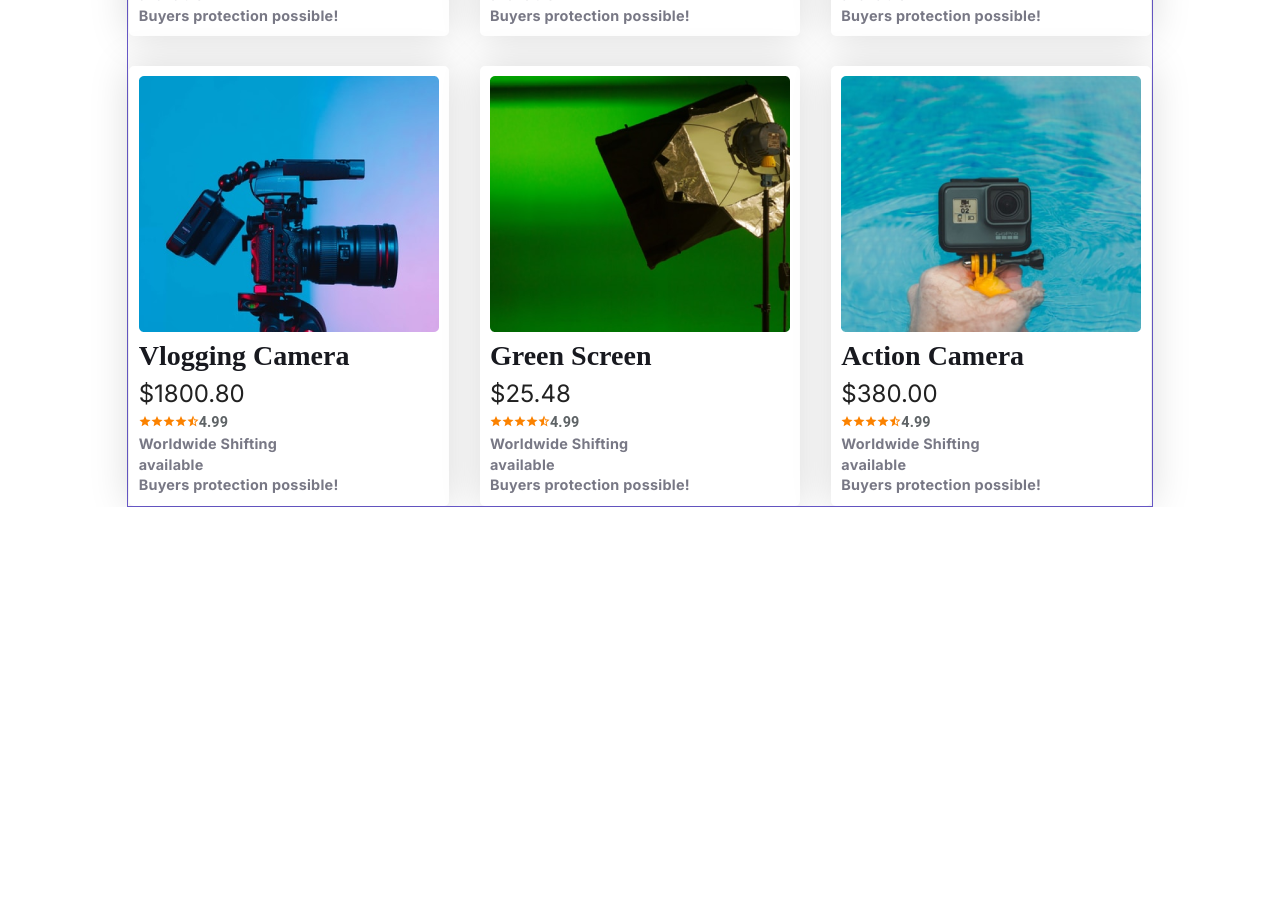
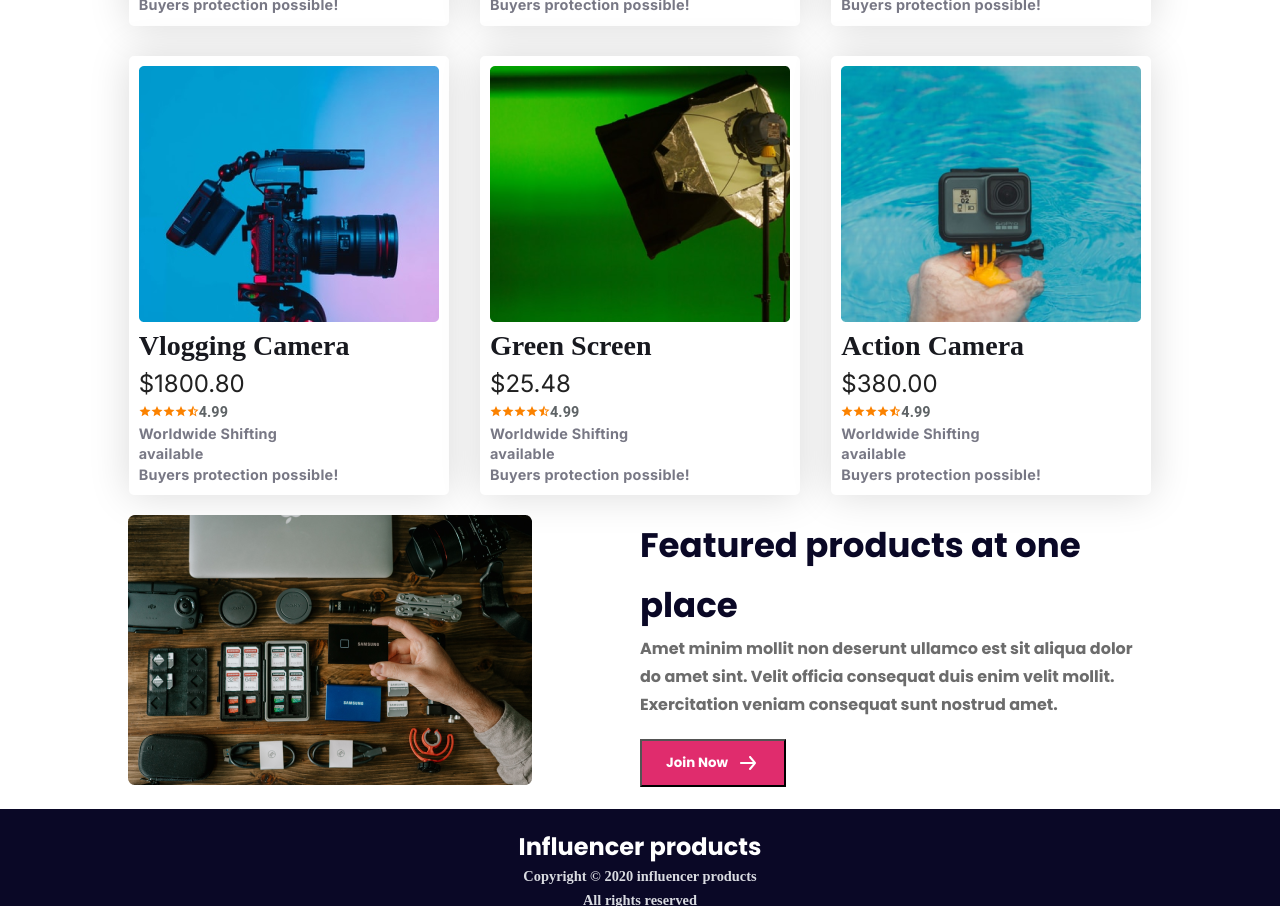
Before and after one commit to HIMU005/Practice-influencer-gear-responsive, a plain HTML site: page index.html in a window 1280 px wide. Shown: the part 1674-2580 px from the top of the page. Before the commit the page ends 2181 px from the top, so only its background shows below. Drawn offline with Linux system fonts and the light colour scheme.

Commit message:
Almost done

```diff
--- a/index.html
+++ b/index.html
@@ -291,7 +291,27 @@
           </div>
         </div>
       </section>
+
+      <section class="featured">
+        <div class="featured-img">
+            <img src="images/gear.png" alt="">
+        </div>
+        <div class="featured-part">
+            <h3 class="featured-title">Featured products at one place</h3>
+            <p class="featured-description">Amet minim mollit non deserunt ullamco est sit aliqua dolor do amet sint. Velit officia consequat duis enim velit mollit. Exercitation veniam consequat sunt nostrud amet.</p>
+            <button>Join Now<svg xmlns="http://www.w3.org/2000/svg" width="24" height="24" viewBox="0 0 24 24" fill="none">
+                <path d="M5 13H16.86L13.23 17.36C13.146 17.4611 13.0826 17.5778 13.0437 17.7034C13.0047 17.829 12.9909 17.961 13.003 18.0919C13.0274 18.3564 13.1558 18.6003 13.36 18.77C13.5642 18.9397 13.8275 19.0214 14.0919 18.997C14.3563 18.9726 14.6003 18.8442 14.77 18.64L19.77 12.64C19.8036 12.5923 19.8337 12.5421 19.86 12.49C19.86 12.44 19.91 12.41 19.93 12.36C19.9753 12.2453 19.9991 12.1233 20 12C19.9991 11.8767 19.9753 11.7547 19.93 11.64C19.93 11.59 19.88 11.56 19.86 11.51C19.8337 11.4579 19.8036 11.4077 19.77 11.36L14.77 5.36C14.676 5.24712 14.5582 5.15634 14.4252 5.09412C14.2921 5.0319 14.1469 4.99976 14 5C13.7663 4.99955 13.5399 5.08092 13.36 5.23C13.2587 5.31395 13.175 5.41705 13.1137 5.5334C13.0523 5.64975 13.0145 5.77705 13.0025 5.90803C12.9904 6.03901 13.0043 6.17108 13.0433 6.29668C13.0824 6.42229 13.1458 6.53895 13.23 6.64L16.86 11H5C4.73478 11 4.48043 11.1054 4.29289 11.2929C4.10536 11.4804 4 11.7348 4 12C4 12.2652 4.10536 12.5196 4.29289 12.7071C4.48043 12.8946 4.73478 13 5 13Z" fill="white"/>
+              </svg></button>
+        </div>
+      </section>
     </main>
-    <footer></footer>
+    <footer>
+        <h2 class="footer-title">Influencer products</h2>
+        <h3 class="footer-item">Copyright © 2020  influencer products</h3>
+        <h3 class="footer-item">All rights reserved</h3>
+        <div class="footer-img">
+            <img src="https://www.freepik.com/icon/instagram_1077042#fromView=search&term=instragram&track=ais&page=1&position=5&uuid=48ab6a3d-195c-411e-8b87-0001ad2e55d9" alt="">
+        </div>
+    </footer>
   </body>
 </html>
--- a/styles/styles.css
+++ b/styles/styles.css
@@ -5,7 +5,6 @@
 
 /* header styles */
 header {
-    border: 1px solid hotpink;
     /* padding: 100px 100px; */
     padding-right: 0px;
     background-color: white;
@@ -38,6 +37,7 @@ nav a {
     /* font-feature-settings: 'clig' off, 'liga' off; */
     font-family: Poppins;
     font-size: 1.5rem;
+    padding-left: 20px;
     font-weight: 700;
 }
 
@@ -45,6 +45,7 @@ nav a {
     display: flex;
     margin-top: 30px;
     justify-content: space-between;
+    padding-left: 20px;
 }
 
 .journey-title {
@@ -54,7 +55,6 @@ nav a {
     font-size: 3.25rem;
     font-weight: 700;
     line-height: 70px;
-    /* width: 50%; */
 }
 
 .journey-details {
@@ -123,7 +123,6 @@ nav a {
     grid-template-columns: repeat(3, 1fr);
     margin: 0px auto;
     padding: 0px auto;
-    border: 1px solid slateblue;
     justify-content: space-between;
     align-items: center;
     gap: 30px;
@@ -137,42 +136,117 @@ nav a {
     margin: 0px auto;
     padding: 10px;
 }
-.card-title{
-    color: var(--Text-Gray-900, #18191F);
+
+.card-title {
+    color: #18191F;
     font-feature-settings: 'liga' off;
     font-size: 1.75rem;
     font-weight: 600;
-line-height: 40px; /* 142.857% */
+    line-height: 40px;
+    /* 142.857% */
 }
-.card-price{
-    color: var(--Dark-Color, rgba(0, 0, 0, 0.87));
+
+.card-price {
+    color: rgba(0, 0, 0, 0.87);
     font-family: Inter;
     font-size: 1.5rem;
     font-weight: 400;
-line-height: 150%; /* 36px */
+    line-height: 150%;
+    /* 36px */
 }
 
-.card-rating{
-    color: var(--gray-80, #5E6366);
+.card-rating {
+    color: #5E6366;
     font-family: Roboto;
     font-size: .9rem;
     font-weight: 700;
-line-height: 22px; /* 157.143% */
+    line-height: 22px;
+    /* 157.143% */
     letter-spacing: 0.1px;
 }
 
-.card h6{
-    color: var(--Gray-50, #787885);
+.card h6 {
+    color: #787885;
     font-family: Inter;
     font-size: .9rem;
     font-weight: 700;
-line-height: 143%; /* 20.02px */
+    line-height: 143%;
+    /* 20.02px */
     letter-spacing: 0.252px;
 }
 
+.featured {
+    display: flex;
+    justify-content: space-between;
+    width: 80%;
+    margin: 20px auto;
+    gap: 20px;
+}
 
+.featured-img img {
+    width: 100%;
+}
 
+.featured-title {
+    color: #0A0826;
+    font-feature-settings: 'clig' off, 'liga' off;
+    font-family: Poppins;
+    font-size: 2.125rem;
+    font-weight: 700;
+    line-height: 60px;
+}
 
+.featured-description {
+    color: #6C6C6C;
+    font-feature-settings: 'clig' off, 'liga' off;
+    font-family: Poppins;
+    font-weight: 700;
+    line-height: 28px;
+    /* 175% */
+}
+
+.featured-part {
+    width: 50%;
+}
+
+.featured-part button {
+    display: inline-flex;
+    padding: 10px 24px;
+    align-items: flex-start;
+    gap: 8px;
+    background: #E02C6D;
+    align-items: center;
+    cursor: pointer;
+    margin-top: 20px;
+    color: #FFF;
+    font-feature-settings: 'clig' off, 'liga' off;
+    font-family: Poppins;
+    font-weight: 700;
+}
+
+/* footer */
+footer {
+    background: #0A0826;
+    text-align: center;
+    padding: 20px;
+}
+
+.footer-title {
+    color: #FFF;
+    font-feature-settings: 'clig' off, 'liga' off;
+    font-family: Poppins;
+    font-size: 1.5rem;
+    font-weight: 700;
+}
+
+.footer-item {
+    color: var(--Text-Gray-300, #D9DBE1);
+    font-feature-settings: 'liga' off;
+    font-family: Manrope;
+    font-size: .9rem;
+    font-weight: 700;
+    line-height: 24px;
+}
 
 
 
@@ -188,7 +262,8 @@ letter-spacing: 0.252px;
         margin-bottom: 15px;
     }
 
-    .journey {
+    .journey,
+    .featured {
         flex-direction: column-reverse;
     }
 
@@ -203,7 +278,8 @@ letter-spacing: 0.252px;
         flex-direction: column;
     }
 
-    .journey {
+    .journey,
+    .featured {
         flex-direction: column-reverse;
     }
 
```
Lines whose indentation alone changed are shown as unchanged.
